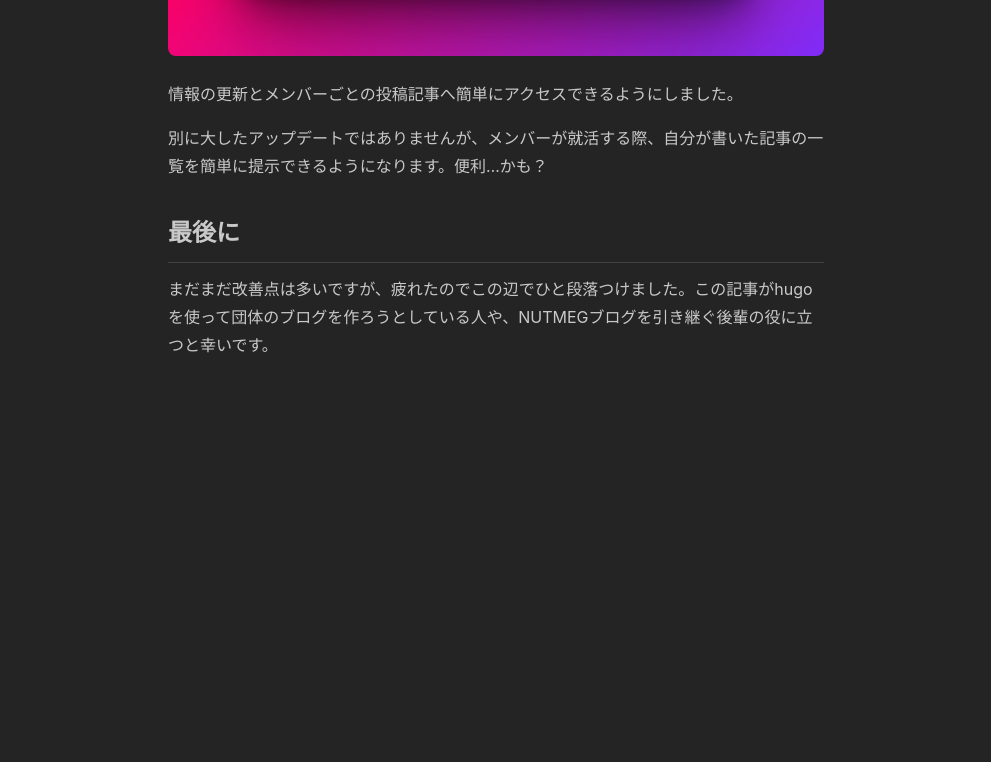
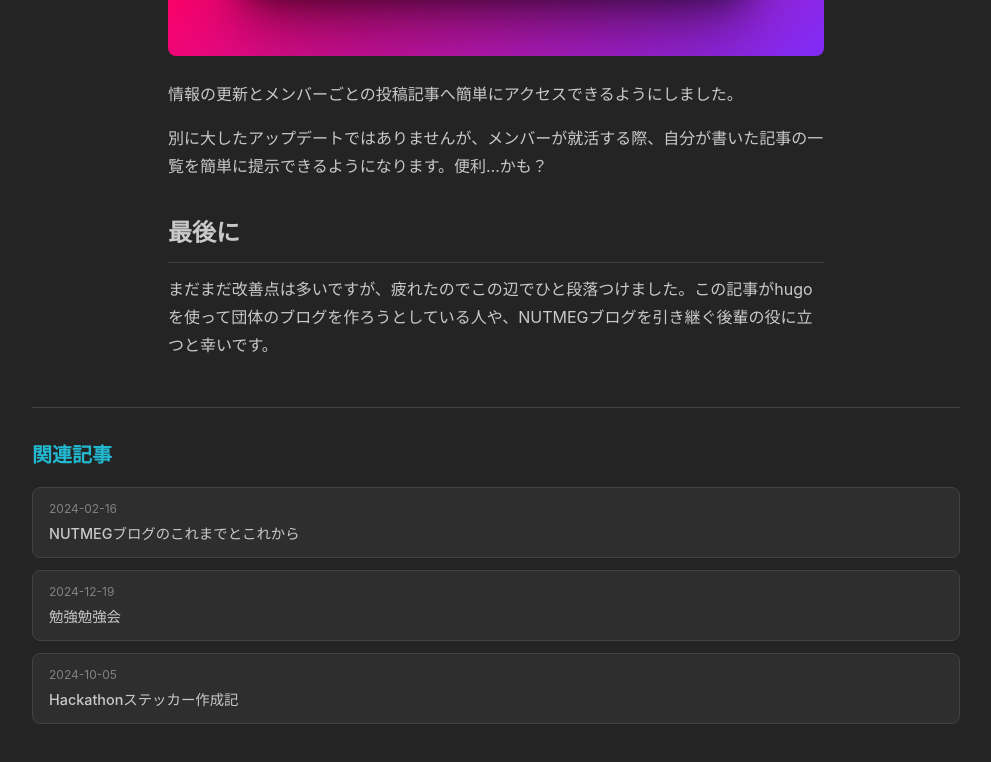
Before and after one commit to Ryotakobayash/Portfolio, a Next.js app: page /posts/blog-refactoring-2024 in a window 1280 px wide. Shown: the part 10960-11722 px from the top of the page, without its empty margins (144-1135 px from the left). Before the commit the page ends 11383 px from the top, so only its background shows below. Built offline with nearby package versions, Linux system fonts and the light colour scheme.

Commit message:
feat: 中程度タスク一括実装 Part 1
- ライトボックス機能（medium-zoom + ImageZoom コンポーネント）
- 関連記事表示（タグベースで最大3件表示）
- RSSフィード自動生成（ビルド時に public/rss.xml 生成）

```diff
--- a/src/app/layout.tsx
+++ b/src/app/layout.tsx
@@ -33,6 +33,14 @@ export default function RootLayout({
         <html lang="ja" suppressHydrationWarning>
             <head>
                 <ColorSchemeScript defaultColorScheme="dark" />
+
+                {/* RSSフィード */}
+                <link
+                    rel="alternate"
+                    type="application/rss+xml"
+                    title="Dashboard Portfolio RSS"
+                    href="/rss.xml"
+                />
 
                 {/* Google Analytics 4 (gtag.js) */}
                 <Script
--- a/src/app/posts/[slug]/page.tsx
+++ b/src/app/posts/[slug]/page.tsx
@@ -4,8 +4,9 @@ import { notFound } from 'next/navigation';
 import { DashboardShell } from '@/components/Layout';
 import { Container, Group, Badge } from '@mantine/core';
 import { IconArrowLeft, IconCalendar, IconClock } from '@tabler/icons-react';
-import { getAllPosts, getPostBySlug } from '@/lib/markdown';
+import { getAllPosts, getPostBySlug, getRelatedPosts } from '@/lib/markdown';
 import { CodeCopyButton } from '@/components/CodeCopyButton';
+import { ImageZoom } from '@/components/ImageZoom';
 import styles from './prose.module.css';
 
 interface PageProps {
@@ -52,6 +53,9 @@ export default async function PostPage({ params }: PageProps) {
     if (!post) {
         notFound();
     }
+
+    // 関連記事を取得
+    const relatedPosts = await getRelatedPosts(slug, post.tags, 3);
 
     return (
         <DashboardShell>
@@ -125,6 +129,28 @@ export default async function PostPage({ params }: PageProps) {
 
                 {/* コードブロックコピーボタン */}
                 <CodeCopyButton />
+
+                {/* 画像ズーム機能 */}
+                <ImageZoom />
+
+                {/* 関連記事 */}
+                {relatedPosts.length > 0 && (
+                    <section className={styles.relatedPosts}>
+                        <h2 className={styles.relatedTitle}>関連記事</h2>
+                        <div className={styles.relatedGrid}>
+                            {relatedPosts.map((related) => (
+                                <Link
+                                    key={related.slug}
+                                    href={`/posts/${related.slug}`}
+                                    className={styles.relatedCard}
+                                >
+                                    <span className={styles.relatedDate}>{related.date}</span>
+                                    <span className={styles.relatedName}>{related.title}</span>
+                                </Link>
+                            ))}
+                        </div>
+                    </section>
+                )}
             </Container>
         </DashboardShell>
     );
--- a/src/app/posts/[slug]/prose.module.css
+++ b/src/app/posts/[slug]/prose.module.css
@@ -291,3 +291,64 @@
 [data-mantine-color-scheme="light"] .prose tr:nth-child(even) td {
     background: var(--mantine-color-gray-0);
 }
+
+/* 関連記事セクション */
+.relatedPosts {
+    margin-top: 3rem;
+    padding-top: 2rem;
+    border-top: 1px solid var(--mantine-color-dark-4);
+}
+
+[data-mantine-color-scheme="light"] .relatedPosts {
+    border-color: var(--mantine-color-gray-3);
+}
+
+.relatedTitle {
+    font-size: 1.25rem;
+    font-weight: 600;
+    margin-bottom: 1rem;
+    color: var(--mantine-color-cyan-5);
+}
+
+.relatedGrid {
+    display: flex;
+    flex-direction: column;
+    gap: 0.75rem;
+}
+
+.relatedCard {
+    display: flex;
+    flex-direction: column;
+    gap: 0.25rem;
+    padding: 0.75rem 1rem;
+    background: var(--mantine-color-dark-6);
+    border: 1px solid var(--mantine-color-dark-4);
+    border-radius: 0.5rem;
+    text-decoration: none;
+    transition: border-color 0.2s ease, background-color 0.2s ease;
+}
+
+.relatedCard:hover {
+    border-color: var(--mantine-color-cyan-5);
+    background: var(--mantine-color-dark-5);
+}
+
+[data-mantine-color-scheme="light"] .relatedCard {
+    background: var(--mantine-color-gray-0);
+    border-color: var(--mantine-color-gray-3);
+}
+
+[data-mantine-color-scheme="light"] .relatedCard:hover {
+    background: var(--mantine-color-gray-1);
+}
+
+.relatedDate {
+    font-size: 0.75rem;
+    color: var(--mantine-color-dimmed);
+}
+
+.relatedName {
+    font-size: 0.9rem;
+    color: var(--mantine-color-text);
+    font-weight: 500;
+}
--- /dev/null
+++ b/src/components/ImageZoom/ImageZoom.tsx
@@ -0,0 +1,30 @@
+'use client';
+
+import { useEffect } from 'react';
+import mediumZoom from 'medium-zoom';
+
+/**
+ * 記事内の画像にズーム機能を追加するコンポーネント
+ * マウント時に.prose内のすべての画像にmedium-zoomを適用
+ */
+export function ImageZoom() {
+    useEffect(() => {
+        // .prose内の画像を取得
+        const images = document.querySelectorAll('.prose img');
+
+        if (images.length > 0) {
+            const zoom = mediumZoom(images as unknown as HTMLElement[], {
+                margin: 24,
+                background: 'rgba(0, 0, 0, 0.9)',
+                scrollOffset: 0,
+            });
+
+            // クリーンアップ
+            return () => {
+                zoom.detach();
+            };
+        }
+    }, []);
+
+    return null;
+}
--- /dev/null
+++ b/src/components/ImageZoom/index.ts
@@ -0,0 +1 @@
+export { ImageZoom } from './ImageZoom';
--- a/src/lib/markdown.ts
+++ b/src/lib/markdown.ts
@@ -267,3 +267,29 @@ export async function getPostsByTag(tag: string): Promise<PostMeta[]> {
     const posts = await getAllPosts();
     return posts.filter((post) => post.tags.includes(tag));
 }
+
+/**
+ * 関連記事を取得（タグが共通する記事）
+ * @param currentSlug 現在の記事のスラッグ
+ * @param currentTags 現在の記事のタグ
+ * @param limit 取得する記事数（デフォルト3）
+ */
+export async function getRelatedPosts(
+    currentSlug: string,
+    currentTags: string[],
+    limit: number = 3
+): Promise<PostMeta[]> {
+    const allPosts = await getAllPosts();
+
+    // 現在の記事を除外し、共通タグ数でスコアリング
+    const scoredPosts = allPosts
+        .filter((post) => post.slug !== currentSlug)
+        .map((post) => {
+            const commonTags = post.tags.filter((tag) => currentTags.includes(tag));
+            return { post, score: commonTags.length };
+        })
+        .filter(({ score }) => score > 0) // タグが1つ以上共通している記事のみ
+        .sort((a, b) => b.score - a.score); // スコア降順
+
+    return scoredPosts.slice(0, limit).map(({ post }) => post);
+}
```
Also changed, not shown: package.json (+6 -2 lines), scripts/generate-rss.ts (added, +47 -0 lines), 2 other files (tests, documents, lock files or other folders).
